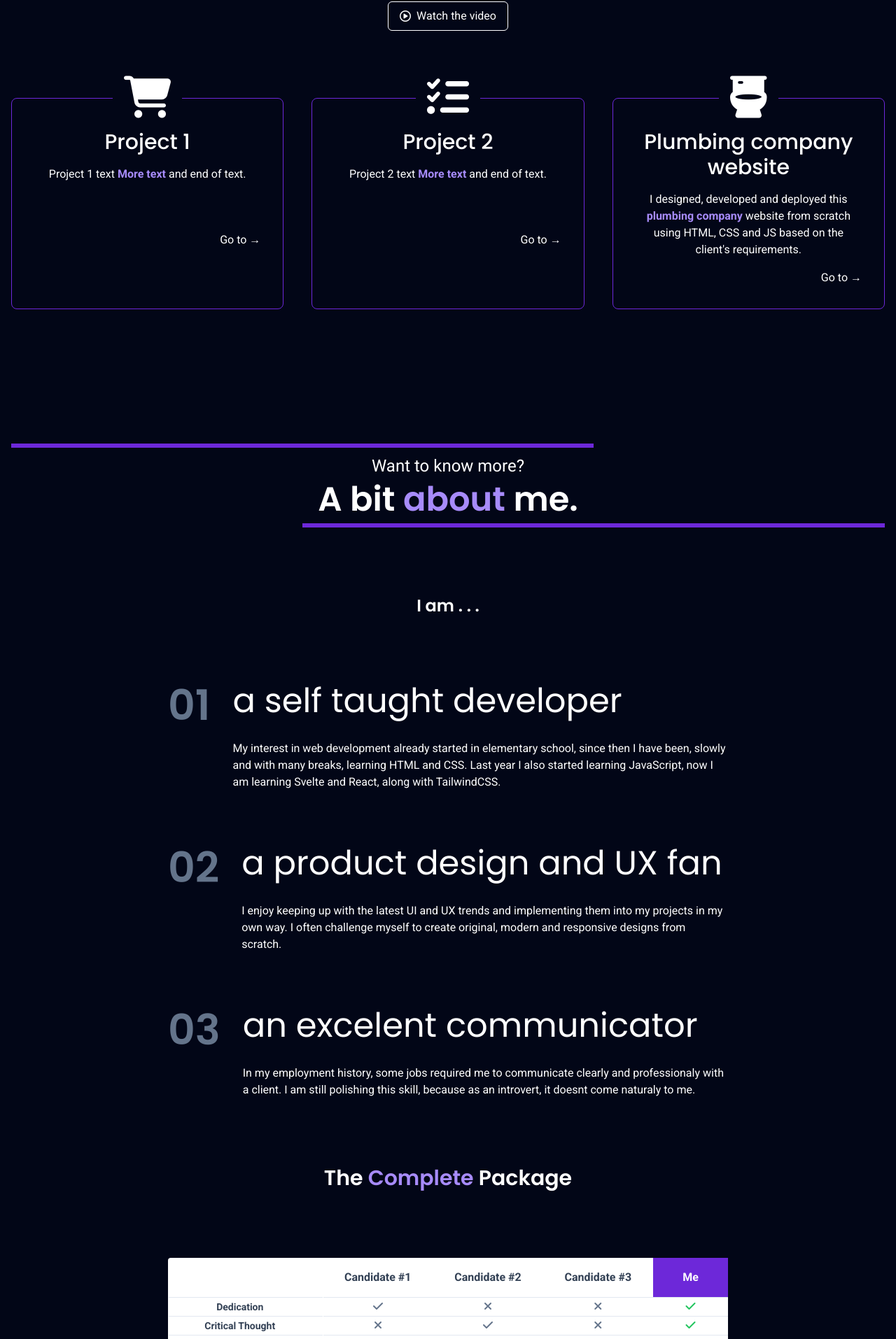
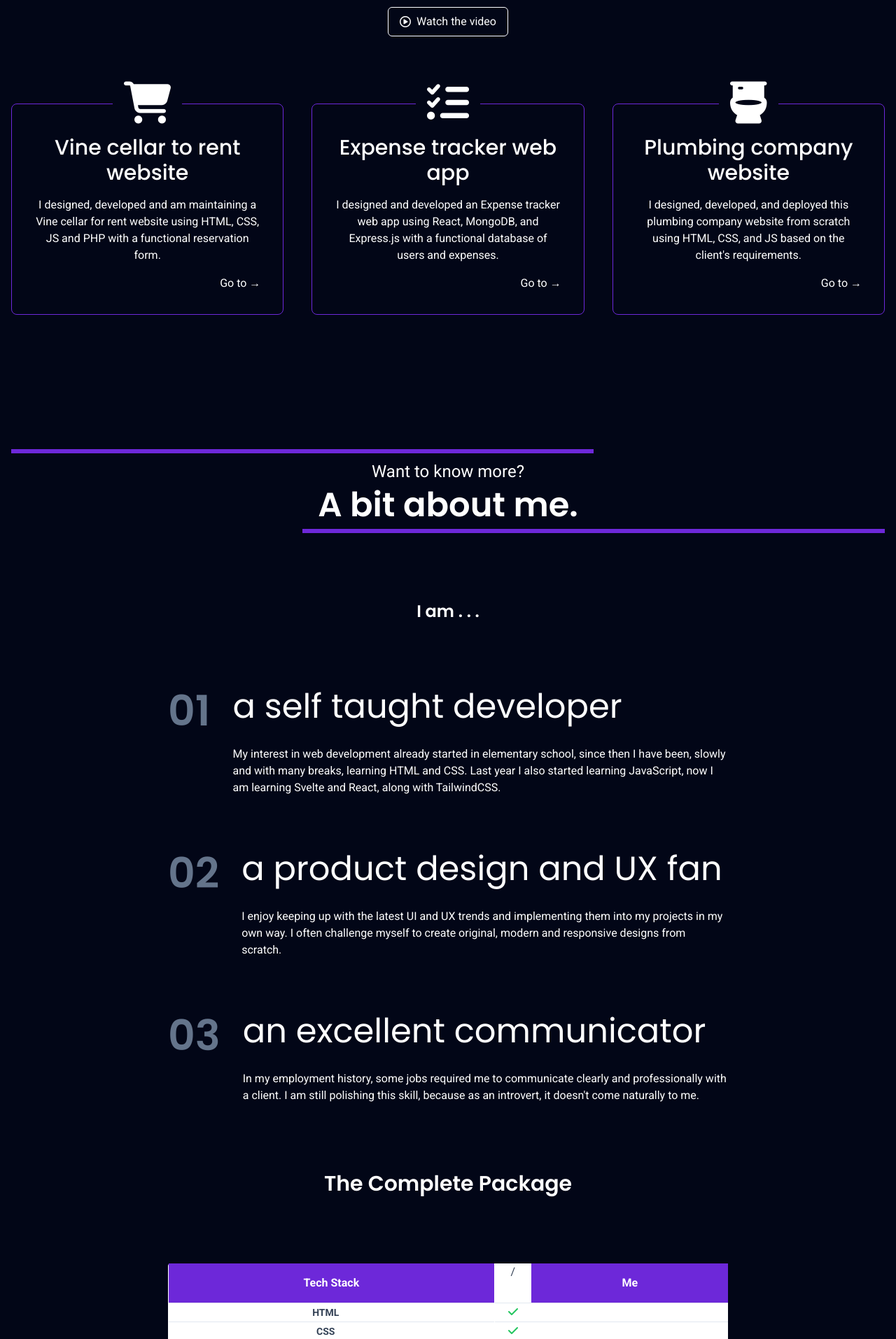
Before and after one commit to Lilleykuba/Portfolio_Project, a SvelteKit app in the folder my-project/: page / in a window 1280 px wide. Shown: the part 856-2770 px from the top of the page at 70% size. Built offline with nearby package versions, Linux system fonts and the light colour scheme.

Commit message:
Czech translations added, content updated

```diff
--- a/my-project/src/components/Footer.svelte
+++ b/my-project/src/components/Footer.svelte
@@ -1,17 +1,39 @@
+<!-- Adding Czech language support to each of the Svelte components -->
+
+// Footer.svelte
+<script>
+    export let language = "en";
+
+    let translations = {
+        en: {
+            connect: "Connect with me ↓",
+            email: "Email",
+            github: "GitHub",
+            linkedin: "LinkedIn",
+        },
+        cs: {
+            connect: "Spojte se se mnou ↓",
+            email: "E-mail",
+            github: "GitHub",
+            linkedin: "LinkedIn",
+        },
+    };
+</script>
+
 <footer class="py-20 sm:py-32 bg-black border-t border-solid border-violet-950 flex flex-col gap-4 sm:gap-8 justify-center items-center">
     <p class="px-4 py-2 bg-white text-slate-950 font-medium">
-        Connect with me &darr;
+        {translations[language].connect}
     </p>
     <div class="flex flex-col gap-4 items-center justify-center">
-        <p><b class="pr-2">Email</b> jakub.lilley@gmail.com</p>
-        <p><b class="pr-2">GitHub</b>
+        <p><b class="pr-2">{translations[language].email}</b> jakub.lilley@gmail.com</p>
+        <p><b class="pr-2">{translations[language].github}</b>
             <a class="text-violet-400" target="_blank" href="https://github.com/Camobeast">
                 Camobeast<sup><span class="text-xs scale-75 pl-0.5">
                     <i class="fa-solid fa-arrow-up-right-from-square text-xs scale-[75%]"></i>
                 </span></sup>
             </a>
         </p>
-        <p><b class="pr-2">LinkedIn</b>
+        <p><b class="pr-2">{translations[language].linkedin}</b>
             <a class="text-violet-400" target="_blank" href="https://www.linkedin.com/in/jakub-lilley/">
                 Jakub Lilley<sup><span class="text-xs scale-75 pl-0.5">
                     <i class="fa-solid fa-arrow-up-right-from-square text-xs scale-[75%]"></i>
--- a/my-project/src/components/Header.svelte
+++ b/my-project/src/components/Header.svelte
@@ -1,11 +1,23 @@
+// Header.svelte
 <script>
+    export let language = "en";
     export let y;
 
+    let translations = {
+        en: {
+            projects: "Projects",
+            about: "About me",
+        },
+        cs: {
+            projects: "Projekty",
+            about: "O mě",
+        },
+    };
+
     let tabs = [
-        {name: "Projects", link: "#projects"},
-        {name: "About me", link: "#about"},
-        // {name: "Blog", link: "#blog"},
-    ]
+        {name: translations[language].projects, link: "#projects"},
+        {name: translations[language].about, link: "#about"},
+    ];
 </script>
 
 <header class={"sticky z-[10] top-0 duration-200 px-6 flex items-center justify-between border border-solid " + (
@@ -22,11 +34,7 @@
         {/each}
     </div>
     <a
-        href="https://www.linkedin.com/in/jakub-lilley/"
-        target="_blank"
-        class="blueShadow relative overflow-hidden px-5 py-2 group rounded-full bg-white text-slate-950"
-    >
-        <div class="absolute top-0 right-full w-full h-full bg-violet-400 opacity-20 group-hover:translate-x-full z-0 duration-200" />
-        <h4 class="relative z-9">Get in touch</h4>
+        href="https://www.linkedin.com/in/jakub-lilley/">
+        LinkedIn
     </a>
 </header>
--- a/my-project/src/components/Main.svelte
+++ b/my-project/src/components/Main.svelte
@@ -1,16 +1,73 @@
 <script>
-    import Step from "./Step.svelte"
+    import Step from "./Step.svelte";
+
+    export let language = "en";
+
+    let translations = {
+        en: {
+            hi: "Hi I'm",
+            frontendDeveloper: "Front-end Developer",
+            favoriteTech: "My favorite technologies include JavaScript (SvelteKit, React), TailwindCss and HTML!",
+            getInTouch: "Get in touch →",
+            personalProjects: "A few of my personal projects.",
+            curiousToSee: "Curious to see my work?",
+            watchVideo: "Watch the video",
+            project1Description: "I designed, developed and am maintaining a Vine cellar for rent website using HTML, CSS, JS and PHP with a functional reservation form.",
+            project2Description: "I designed and developed an Expense tracker web app using React, MongoDB, and Express.js with a functional database of users and expenses.",
+            project3Description: "I designed, developed, and deployed this plumbing company website from scratch using HTML, CSS, and JS based on the client's requirements.",
+            wantToKnowMore: "Want to know more?",
+            aboutMe: "A bit about me.",
+            iAm: "I am . . .",
+            theCompletePackage: "The Complete Package",
+            techStack: "Tech Stack",
+            me: "Me",
+            scrollToSee: "Scroll to see more →",
+            invest: "So why not invest?",
+            benefit1Name: "a self taught developer",
+            benefit1Desc: "My interest in web development already started in elementary school, since then I have been, slowly and with many breaks, learning HTML and CSS. Last year I also started learning JavaScript, now I am learning Svelte and React, along with TailwindCSS.",
+            benefit2Name: "a product design and UX fan",
+            benefit2Desc: "I enjoy keeping up with the latest UI and UX trends and implementing them into my projects in my own way. I often challenge myself to create original, modern and responsive designs from scratch.",
+            benefit3Name: "an excellent communicator",
+            benefit3Desc: "In my employment history, some jobs required me to communicate clearly and professionally with a client. I am still polishing this skill, because as an introvert, it doesn't come naturally to me.",
+        },
+        cs: {
+            hi: "Ahoj, já jsem",
+            frontendDeveloper: "Front-end vývojář",
+            favoriteTech: "Mé oblíbené technologie zahrnují JavaScript (SvelteKit, React), TailwindCss a HTML!",
+            getInTouch: "Kontaktujte mě →",
+            personalProjects: "Několik mých osobních projektů.",
+            curiousToSee: "Chcete vidět mou práci?",
+            watchVideo: "Sledujte video",
+            project1Description: "Navrhl, vyvinul a udržuje webovou stránku vinného sklepa k pronájmu s použitím HTML, CSS, JS a PHP s funkčním rezervačním formulářem.",
+            project2Description: "Navrhl a vyvinul jsem webovou aplikaci na sledování výdajů pomocí Reactu, MongoDB a Express.js s funkční databází uživatelů a výdajů.",
+            project3Description: "Navrhl, vyvinul a nasadil jsem tuto webovou stránku instalatérské společnosti od základu pomocí HTML, CSS a JS dle požadavků klienta.",
+            wantToKnowMore: "Chcete vědět víc?",
+            aboutMe: "Něco málo o mně.",
+            iAm: "Jsem . . .",
+            theCompletePackage: "Kompletní balíček",
+            techStack: "Technologie",
+            me: "Já",
+            scrollToSee: "Posunutím zobrazíte víc →",
+            invest: "Tak proč neinvestovat?",
+            benefit1Name: "samouk vývojář",
+            benefit1Desc: "Můj zájem o webový vývoj začal už na základní škole, od té doby jsem se pomalu, s mnoha přestávkami, učil HTML a CSS. Minulý rok jsem také začal učit JavaScript, nyní se učím Svelte a React spolu s TailwindCSS.",
+            benefit2Name: "fanoušek produktového designu a UX",
+            benefit2Desc: "Rád sleduji nejnovější trendy v UI a UX a implementuji je do svých projektů svým vlastním způsobem. Často se výzvou vytvářím originální, moderní a responzivní designy od základu.",
+            benefit3Name: "výborný komunikátor",
+            benefit3Desc: "V mé pracovní historii některé pozice vyžadovaly, abych komunikoval jasně a profesionálně s klientem. Stále tuto dovednost zdokonaluji, protože jako introvert pro mě není přirozená.",
+        },
+    };
 
     let steps = [
-        {name: "Project 1", icon: "fa-solid fa-cart-shopping", href: "#"},
-        {name: "Project 2", icon: "fa-solid fa-list-check", href: "#"},
-        {name: "Plumbing company website", icon: "fa-solid fa-toilet", href: "https://github.com/Camobeast/vodotopovbrne"},
+        {name: "Vine cellar to rent website", icon: "fa-solid fa-cart-shopping", href: "https://github.com/Lilleykuba/sklep-purynky"},
+        {name: "Expense tracker web app", icon: "fa-solid fa-list-check", href: "https://github.com/Lilleykuba/expense-tracker"},
+        {name: "Plumbing company website", icon: "fa-solid fa-toilet", href: "https://github.com/Lilleykuba/vodotopovbrne"},
     ];
 
     let benefits = [
-        {name: "a self taught developer", description: "My interest in web development already started in elementary school, since then I have been, slowly and with many breaks, learning HTML and CSS. Last year I also started learning JavaScript, now I am learning Svelte and React, along with TailwindCSS."},
-        {name: "a product design and UX fan", description: "I enjoy keeping up with the latest UI and UX trends and implementing them into my projects in my own way. I often challenge myself to create original, modern and responsive designs from scratch."},
-        {name: "an excelent communicator", description: "In my employment history, some jobs required me to communicate clearly and professionaly with a client. I am still polishing this skill, because as an introvert, it doesnt come naturaly to me."},
+        {name: translations[language].benefit1Name, description: translations[language].benefit1Desc},
+        {name: translations[language].benefit2Name, description: translations[language].benefit2Desc},
+        {name: translations[language].benefit3Name, description: translations[language].benefit3Desc},
     ];
 </script>
 
@@ -18,11 +75,10 @@
     <section id="introPage" class="grid grid-cols-1 lg:grid-cols-2 gap-10 py-8 sm:py-14">
         <div class="flex flex-col lg:justify-center text-center lg:text-left gap-6 md:gap-8 lg:gap-10">
             <h2 class="font-semibold text-4xl sm:text-5xl md:text-6xl">
-                Hi I'm <span class="poppins text-violet-400">Jakub</span> Lilley <br />Front-end
-                <span class="poppins text-violet-400">Developer</span>
+                {translations[language].hi} <span class="poppins text-violet-400">Jakub</span> Lilley <br />{translations[language].frontendDeveloper}
             </h2>
             <p class="text-base sm:text-lg md:text-xl">
-                My <span class="text-violet-400">favorite technologies</span> include JavaScript (SvelteKit, React), TailwindCss and HTML!
+                {translations[language].favoriteTech}
             </p>
             <a
                 class="blueShadow mx-auto lg:mr-auto lg:ml-0 text-base sm:text-lg md:text-xl poppins relative overflow-hidden px-6 py-3 group rounded-full bg-white text-slate-950 cursor-pointer"
@@ -30,7 +86,7 @@
                 target="_blank"
             >
                 <div class="absolute top-0 right-full w-full h-full bg-violet-400 opacity-20 group-hover:translate-x-full z-0 duration-200" />
-                <h4 class="relative z-9">Get in touch &rarr;</h4>
+                <h4 class="relative z-9">{translations[language].getInTouch}</h4>
             </a>
         </div>
         <div class="relative shadow-2xl grid place-items-center">
@@ -41,10 +97,10 @@
     <section id="projects" class="py-20 lg:py-32 flex flex-col gap-24">
         <div class="flex flex-col gap-2 text-center">
             <h6 class="text-lg sm:text-xl md:text-2xl">
-                A few of my personal projects.
+                {translations[language].personalProjects}
             </h6>
             <h3 class="font-semibold text-3xl sm:text-4xl md:text-5xl">
-                Curious to <span class="poppins text-violet-400">see</span> my work?
+                {translations[language].curiousToSee}
             </h3>
         </div>
         <a
@@ -53,22 +109,22 @@
             class="mx-auto px-4 py-2 rounded-md border border-solid border-white flex items-center gap-2 -mb-4 sm:-mb-0 -mt-10 hover:border-violet-700 duration-200"
         >
             <i class="fa-regular fa-circle-play"></i>
-            <p>Watch the video</p>
+            <p>{translations[language].watchVideo}</p>
         </a>
         <div class="grid grid-cols-1 lg:grid-cols-3 gap-12 lg:gap-10">
             <Step step={steps[0]}>
                 <p>
-                    Project 1 text <strong class="text-violet-400">More text</strong> and end of text.
+                    {translations[language].project1Description}
                 </p>
             </Step>
             <Step step={steps[1]}>
                 <p>
-                    Project 2 text <strong class="text-violet-400">More text</strong> and end of text.
+                    {translations[language].project2Description}
                 </p>
             </Step>
             <Step step={steps[2]}>
                 <p>
-                    I designed, developed and deployed this <strong class="text-violet-400"> plumbing company</strong>  website from scratch using HTML, CSS and JS based on the client's requirements.
+                    {translations[language].project3Description}
                 </p>
             </Step>
         </div>
@@ -78,13 +134,13 @@
             <div class="flex flex-col gap-2 text-center realtive
                         before:absolute before:top-0 before:left-0 before:w-2/3 before:h-1.5 before:bg-violet-700
                         after:absolute after:bottom-0 after:right-0 after:w-2/3 after:h-1.5 after:bg-violet-700  py-4">
-                <h6 class="text-lg sm:text-xl md:text-2xl">Want to know more?</h6>
+                <h6 class="text-lg sm:text-xl md:text-2xl">{translations[language].wantToKnowMore}</h6>
                 <h3 class="font-semibold text-3xl sm:text-4xl md:text-5xl">
-                    A bit <span class="poppins text-violet-400">about</span> me.
+                    {translations[language].aboutMe}
                 </h3>
             </div>
         </div>
-        <p class="mx-auto poppins font-semibold text-lg sm:text-xl md:text-2xl">I am . . .</p>
+        <p class="mx-auto poppins font-semibold text-lg sm:text-xl md:text-2xl">{translations[language].iAm}</p>
         <div class="flex flex-col gap-20 w-full mx-auto max-w-[800px]">
             {#each benefits as benefit, index}
             <div class="flex gap-6 sm:gap-8">
@@ -100,53 +156,46 @@
             </div>
             {/each}
         </div>
-        <h5 class="text-2xl sm:text-3xl font-semibold text-center poppins">The <span class="text-violet-400 poppins">Complete</span> Package</h5>
+        <h5 class="text-2xl sm:text-3xl font-semibold text-center poppins">{translations[language].theCompletePackage}</h5>
         <div class="flex flex-col overflow-x-scroll gap-10 max-w-[800px] mx-auto w-full">
             <table class="bg-white text-slate-700 rounded text-center">
                 <thead class="border-b border-solid border-slate-200">
                     <tr class="">
-                        <th />
-                        <th class="whitespace-nowrap p-2 px-4">Candidate #1</th>
-                        <th class="whitespace-nowrap p-2 px-4">Candidate #2</th>
-                        <th class="whitespace-nowrap p-2 px-4">Candidate #3</th>
-                        <th class="whitespace-nowrap bg-violet-700 text-white p-4 px-8">Me</th>
+                        <th class="whitespace-nowrap bg-violet-700 text-white p-4 px-8">{translations[language].techStack}</th>/
+                        <th class="whitespace-nowrap bg-violet-700 text-white p-4 px-8">{translations[language].me}</th>
                     </tr>
                 </thead>
                 <tbody>
                     <tr class="border-b border-solid border-slate-200">
-                        <td class="border-r border-s border-white pl-4 pr-8 font-semibold text-sm whitespace-nowrap">Dedication</td>
-                        <td><i class="fa-solid fa-check text-slate-500"></i></td>
-                        <td><i class="fa-solid fa-xmark text-slate-500"></i></td>
-                        <td><i class="fa-solid fa-xmark text-slate-500"></i></td>
+                        <td class="border-r border-s border-white pl-4 pr-8 font-semibold text-sm whitespace-nowrap">HTML</td>
                         <td><i class="fa-solid fa-check text-green-500"></i></td>
                     </tr>
                     <tr class="border-b border-solid border-slate-200">
-                        <td class="border-r border-s border-white pl-4 pr-8 font-semibold text-sm whitespace-nowrap">Critical Thought</td>
-                        <td><i class="fa-solid fa-xmark text-slate-500"></i></td>
-                        <td><i class="fa-solid fa-check text-slate-500"></i></td>
-                        <td><i class="fa-solid fa-xmark text-slate-500"></i></td>
+                        <td class="border-r border-s border-white pl-4 pr-8 font-semibold text-sm whitespace-nowrap">CSS</td>
                         <td><i class="fa-solid fa-check text-green-500"></i></td>
                     </tr>
                     <tr class="border-b border-solid border-slate-200">
-                        <td class="border-r border-s border-white pl-4 pr-8 font-semibold text-sm whitespace-nowrap">Interpersonal Skills</td>
-                        <td><i class="fa-solid fa-check text-slate-500"></i></td>
-                        <td><i class="fa-solid fa-xmark text-slate-500"></i></td>
-                        <td><i class="fa-solid fa-check text-slate-500"></i></td>
+                        <td class="border-r border-s border-white pl-4 pr-8 font-semibold text-sm whitespace-nowrap">JavaScript</td>
                         <td><i class="fa-solid fa-check text-green-500"></i></td>
                     </tr>
                     <tr class="border-b border-solid border-slate-200">
-                        <td class="border-r border-s border-white pl-4 pr-8 font-semibold text-sm whitespace-nowrap">Programming Ability</td>
-                        <td><i class="fa-solid fa-xmark text-slate-500"></i></td>
-                        <td><i class="fa-solid fa-check text-slate-500"></i></td>
-                        <td><i class="fa-solid fa-check text-slate-500"></i></td>
+                        <td class="border-r border-s border-white pl-4 pr-8 font-semibold text-sm whitespace-nowrap">Node.js</td>
+                        <td><i class="fa-solid fa-check text-green-500"></i></td>
+                    </tr>
+                    <tr class="border-b border-solid border-slate-200">
+                        <td class="border-r border-s border-white pl-4 pr-8 font-semibold text-sm whitespace-nowrap">React</td>
+                        <td><i class="fa-solid fa-check text-green-500"></i></td>
+                    </tr>
+                    <tr class="border-b border-solid border-slate-200">
+                        <td class="border-r border-s border-white pl-4 pr-8 font-semibold text-sm whitespace-nowrap">SvelteKit</td>
                         <td><i class="fa-solid fa-check text-green-500"></i></td>
                     </tr>
                 </tbody>
             </table>
         </div>
         <div class="mx-auto -mt-12 italic sm:hidden opacity-50">
-            <p>Scroll to see more &rarr;</p>
+            <p>{translations[language].scrollToSee}</p>
         </div>
-        <p class="mx-auto">So why not invest?</p>
+        <p class="mx-auto">{translations[language].invest}</p>
     </section>
 </main>
```
